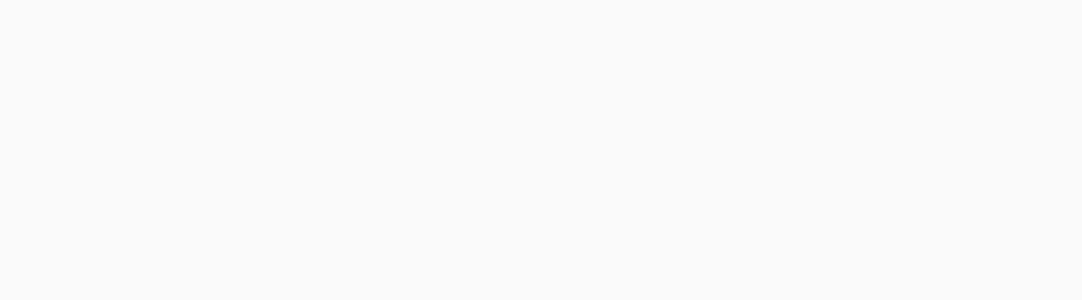
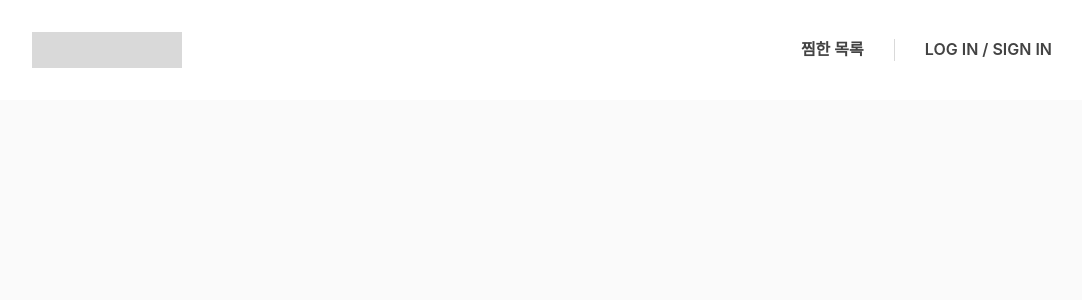
Before and after one commit to D-ingle/frontend, a Next.js app: page / in a window 1280 px wide. Shown: the top 300 px of the page, without its empty margins (98-1180 px from the left). Built offline with nearby package versions, Linux system fonts and the light colour scheme; a web font is replaced by a local one.

Commit message:
test:코드레빗 테스트

```diff
--- /dev/null
+++ b/app/component/Navbar.tsx
@@ -0,0 +1,26 @@
+import React from "react";
+
+export default function Navbar() {
+  return (
+    <div className="flex bg-white w-full items-center justify-between box-border h-[100px] px-[130px]">
+      {/* Logo Placeholder */}
+      <div className="bg-[#d9d9d9] h-[36px] w-[150px]" />
+
+      {/* Right Menu */}
+      <div className="flex items-center gap-[30px]">
+        {/* 찜한 목록 */}
+        <button className="font-semibold text-[#434343] leading-[1.1] text-[16px]">
+          찜한 목록
+        </button>
+
+        {/* Divider */}
+        <div className="bg-[#d9d9d9] h-[22px] w-[1px]" />
+
+        {/* Log in / Sign in */}
+        <button className="font-semibold text-[#434343] leading-[1.1] uppercase text-[16px]">
+          Log in / Sign in
+        </button>
+      </div>
+    </div>
+  );
+}
--- a/app/page.tsx
+++ b/app/page.tsx
@@ -1,9 +1,10 @@
 import SeoulMap from "./component/SeoulMap";
+import Navbar from "./component/Navbar";
 
 export default function Home() {
   return (
-    <div className="flex min-h-screen items-center justify-center bg-zinc-50 font-sans dark:bg-black">
-      <p className="font-bold text-white">Test</p>
-    </div>
+    <main className="flex min-h-screen flex-col bg-zinc-50 font-sans dark:bg-black">
+      <Navbar />
+    </main>
   );
 }
```
